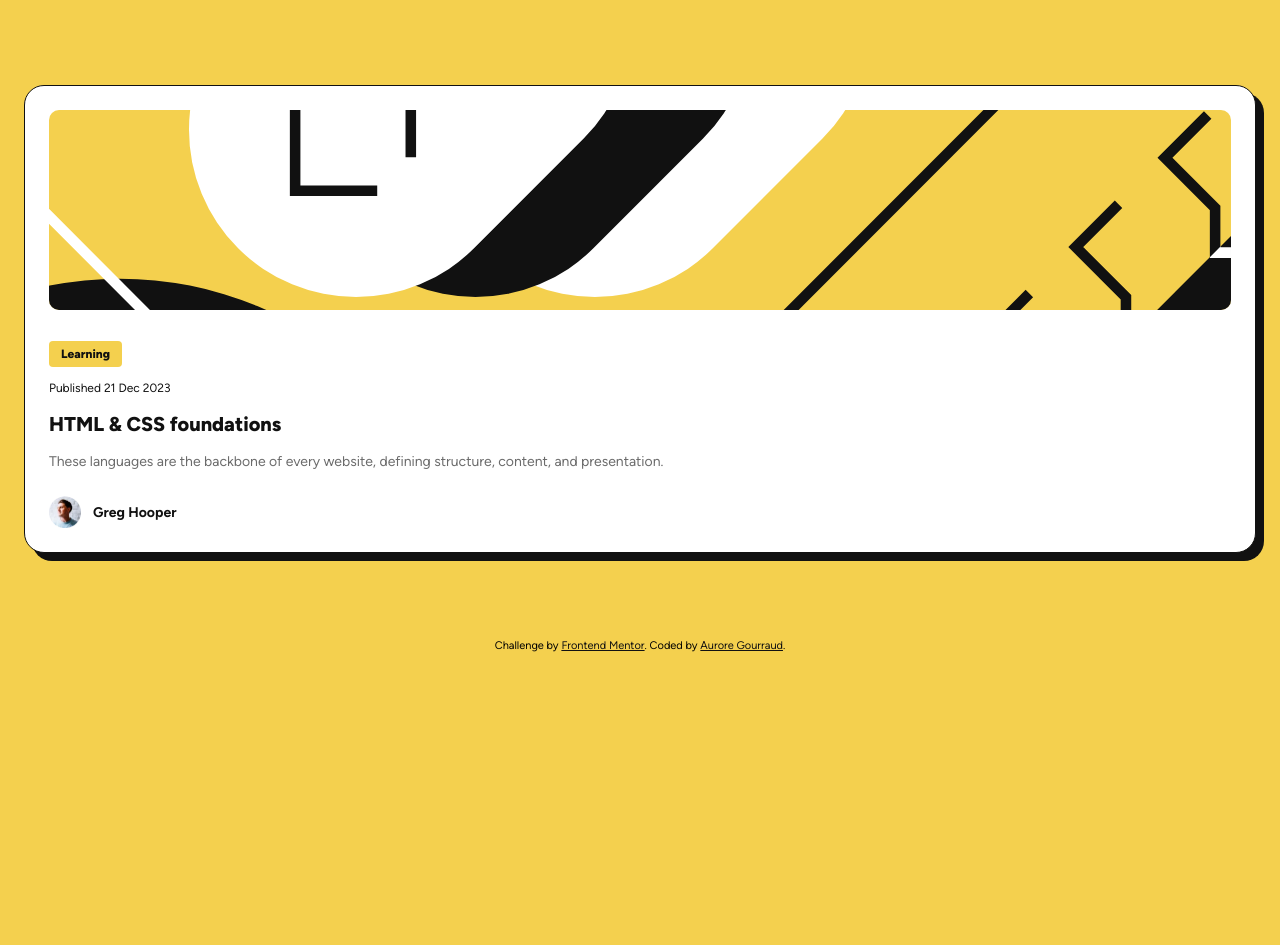
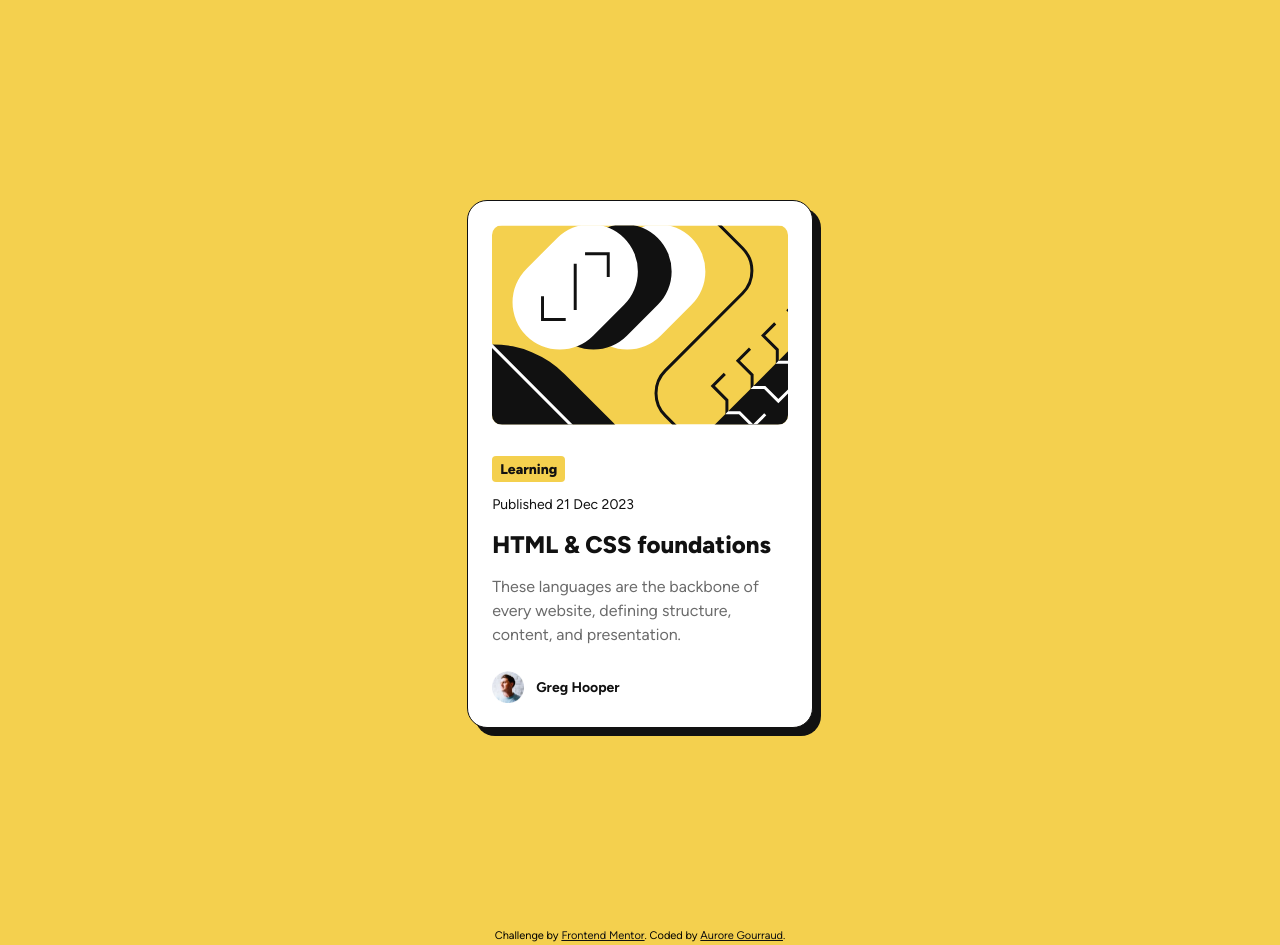
Before and after one commit to AuroreTurtle/blog-preview-card, a plain HTML site: page index.html in a window 1280 px wide. Before the commit the page ends 800 px from the top, so only its background shows below. Drawn offline with Linux system fonts and the light colour scheme; files whose address does not match are found by name.

Commit message:
Desktop version finished

```diff
--- a/index.html
+++ b/index.html
@@ -18,7 +18,7 @@
         <div class="card-info">
           <div class="tag"><span>Learning</span> </div>
           <p class="date">Published 21 Dec 2023</p>
-          <h1>HTML & CSS foundations</h1>
+          <h1><a href="#">HTML & CSS foundations</a></h1>
           <p class="text">These languages are the backbone of every website, defining structure, content, and presentation.</p>
         </div>
 
--- a/style.css
+++ b/style.css
@@ -69,6 +69,10 @@ h1 {
     font-weight: 800;
 }
 
+h1 a {
+    text-decoration: none;
+}
+
 .text{
     font-size: 14px;
     color: var(--gray-500);
@@ -89,3 +93,26 @@ h1 {
     color: black;
     text-align: center;
 }
+
+
+@media (min-width: 1024px) {
+    .card{
+        margin: 200px 36.5vw;
+    }
+
+    .tag, .date {
+        font-size: 14px;
+    }
+
+    h1 {
+        font-size: 24px;
+    }
+
+    h1 a:hover, h1 a:focus {
+        color: var(--main-color);
+    }
+
+    .text {
+        font-size: 16px;
+    }
+}
```
